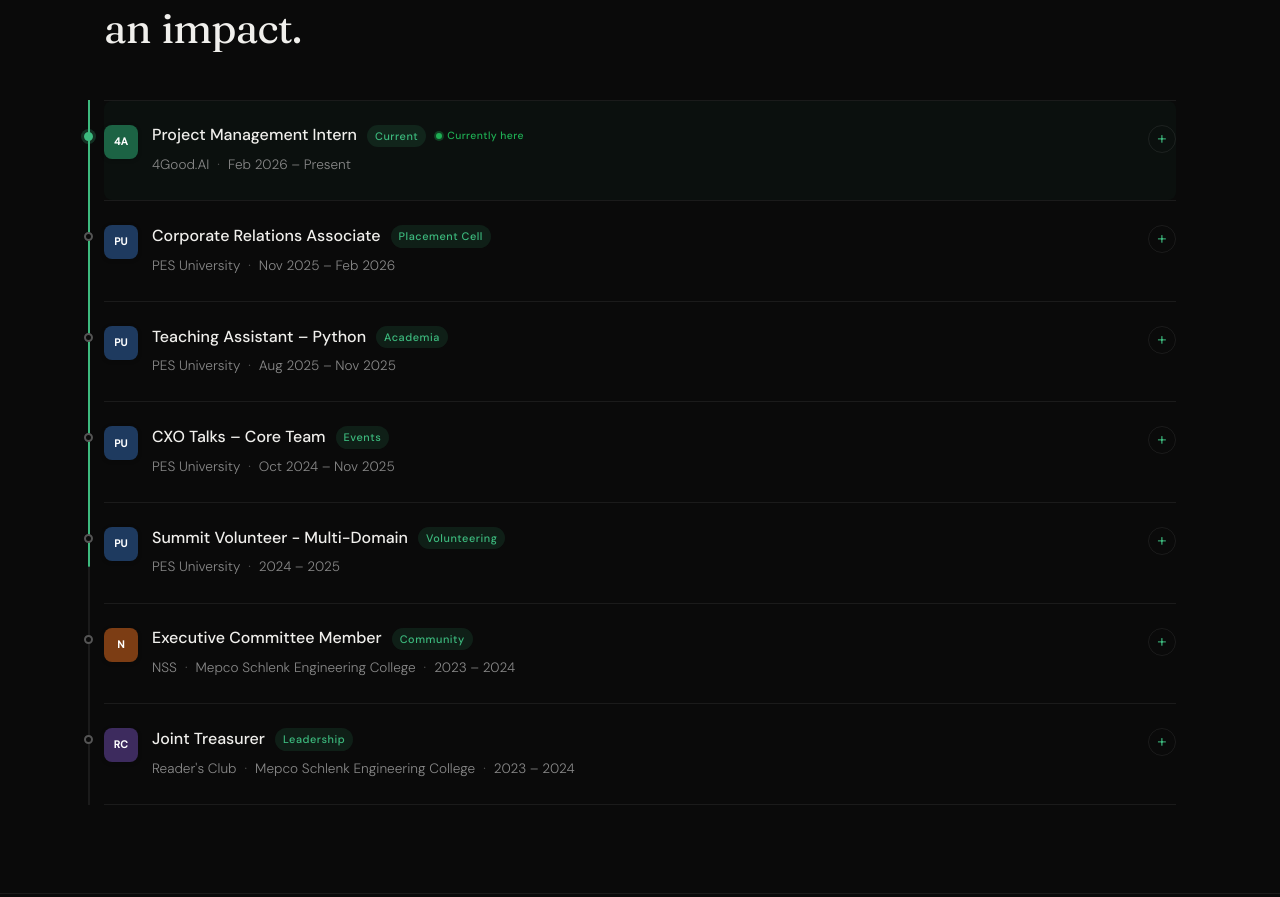
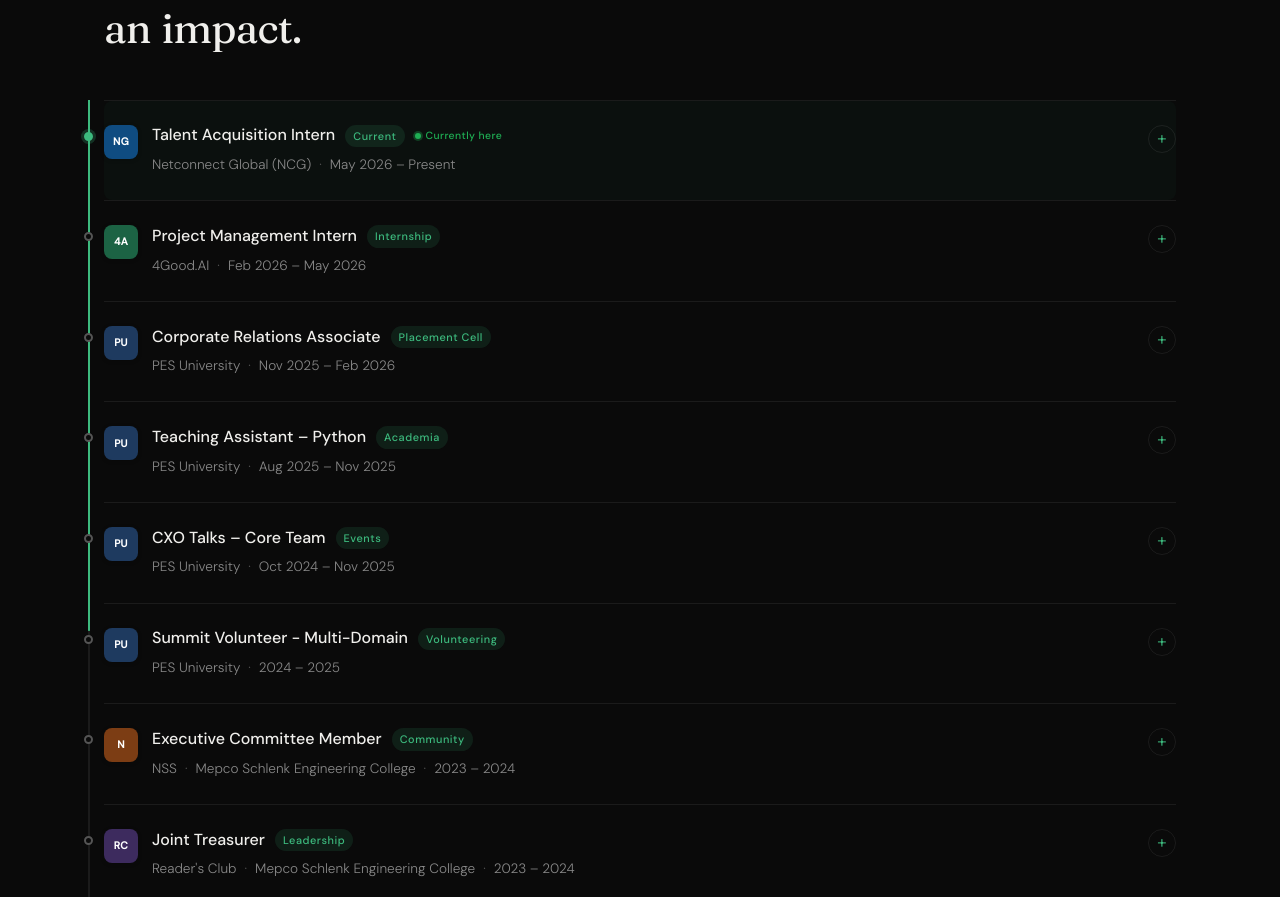
Before and after one commit to hike-042/dhanushkumar-portfolio, a Next.js app: page / in a window 1280 px wide. Shown: the part 3444-4341 px from the top of the page. Built offline with nearby package versions, Linux system fonts and the light colour scheme.

Commit message:
Add NCG role, update 4Good.AI dates, replace working style icons, update education highlights

```diff
--- a/src/components/Experience.tsx
+++ b/src/components/Experience.tsx
@@ -9,6 +9,7 @@
 
 /* ── Company logo colours ─────────────────────────────────── */
 const LOGO_COLORS: Record<string, { bg: string; fg: string }> = {
+  'Netconnect Global (NCG)': { bg: '#0f4c81', fg: '#fff' },
   '4Good.AI':       { bg: '#1c6344', fg: '#fff' },
   'PES University': { bg: '#1e3a5f', fg: '#fff' },
   'NSS':            { bg: '#7c3d14', fg: '#fff' },
@@ -40,10 +41,21 @@
 
 const data = [
   {
+    role: 'Talent Acquisition Intern',
+    company: 'Netconnect Global (NCG)',
+    duration: 'May 2026 – Present',
+    tag: 'Current',
+    details: [
+      'Supporting end-to-end talent acquisition processes',
+      'Sourcing and screening candidates across technical and non-technical roles',
+      'Coordinating interviews and maintaining candidate pipelines',
+    ],
+  },
+  {
     role: 'Project Management Intern',
     company: '4Good.AI',
-    duration: 'Feb 2026 – Present',
-    tag: 'Current',
+    duration: 'Feb 2026 – May 2026',
+    tag: 'Internship',
     details: [
       'Managed internal workflows and coordination',
       'Worked on structured documentation and process clarity',
```
